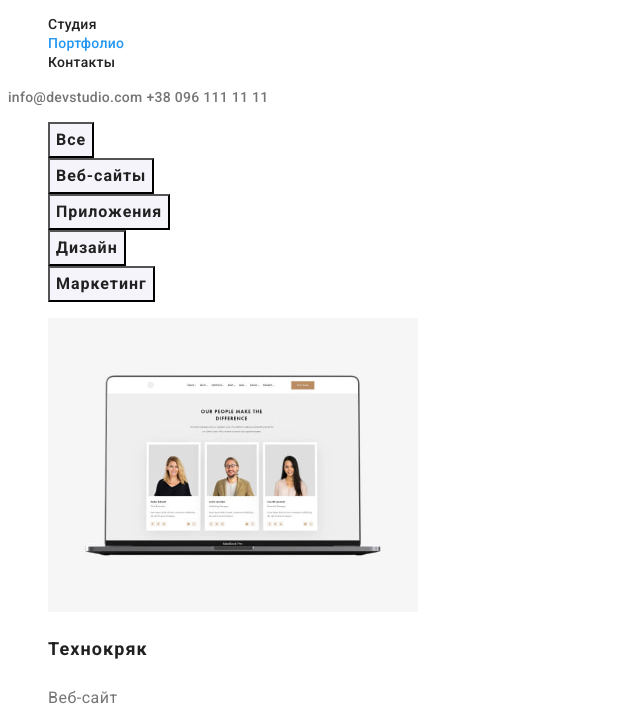
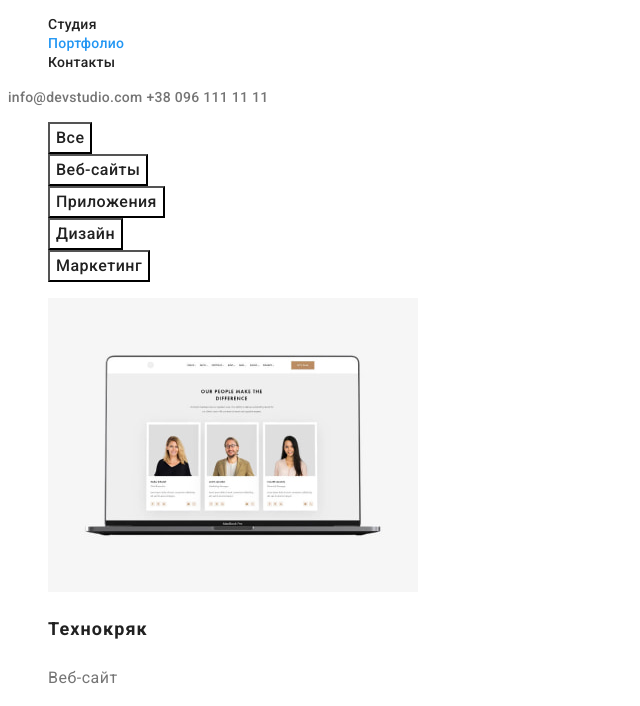
Before and after one commit to Tetiana-Kozlova/goit-markup-hw-02, a plain HTML site: page portfolio.html in a window 1280 px wide. Shown: the part 41-747 px from the top of the page, without its empty margins (0-640 px from the left). Drawn offline with Linux system fonts and the light colour scheme.

Commit message:
тест тест тест

```diff
--- a/css/styles.css
+++ b/css/styles.css
@@ -54,8 +54,18 @@ body {
 }
 
 .btn-mode-grey {
-  background-color: var(--light-bg-cl);
-  color: var(--main-txt-cl);
+  font-family: 'Roboto';
+  font-style: normal;
+  font-weight: 500;
+  font-size: 16px;
+  line-height: calc(26 / 16);
+  text-align: center;
+  letter-spacing: 0.03em;
+  color: #212121;
+}
+
+.filter-item {
+  zzzz
 }
 
 /* Header section */
--- a/portfolio.html
+++ b/portfolio.html
@@ -42,19 +42,19 @@
         <!--Filters-->
         <ul class="filter-list list">
           <li class="filter-item">
-            <button class="btn btn-mode-grey" type="button">Все</button>
+            <button class="btn-mode-grey btn" type="button">Все</button>
           </li>
           <li class="filter-item">
-            <button class="btn btn-mode-grey" type="button">Веб-сайты</button>
+            <button class="btn-mode-grey btn" type="button">Веб-сайты</button>
           </li>
           <li class="filter-item">
-            <button class="btn btn-mode-grey" type="button">Приложения</button>
+            <button class="btn-mode-grey btn" type="button">Приложения</button>
           </li>
           <li class="filter-item">
-            <button class="btn btn-mode-grey" type="button">Дизайн</button>
+            <button class="btn-mode-grey btn" type="button">Дизайн</button>
           </li>
           <li class="filter-item">
-            <button class="btn btn-mode-grey" type="button">Маркетинг</button>
+            <button class="btn-mode-grey btn" type="button">Маркетинг</button>
           </li>
         </ul>
         <!--Projects-->
```
